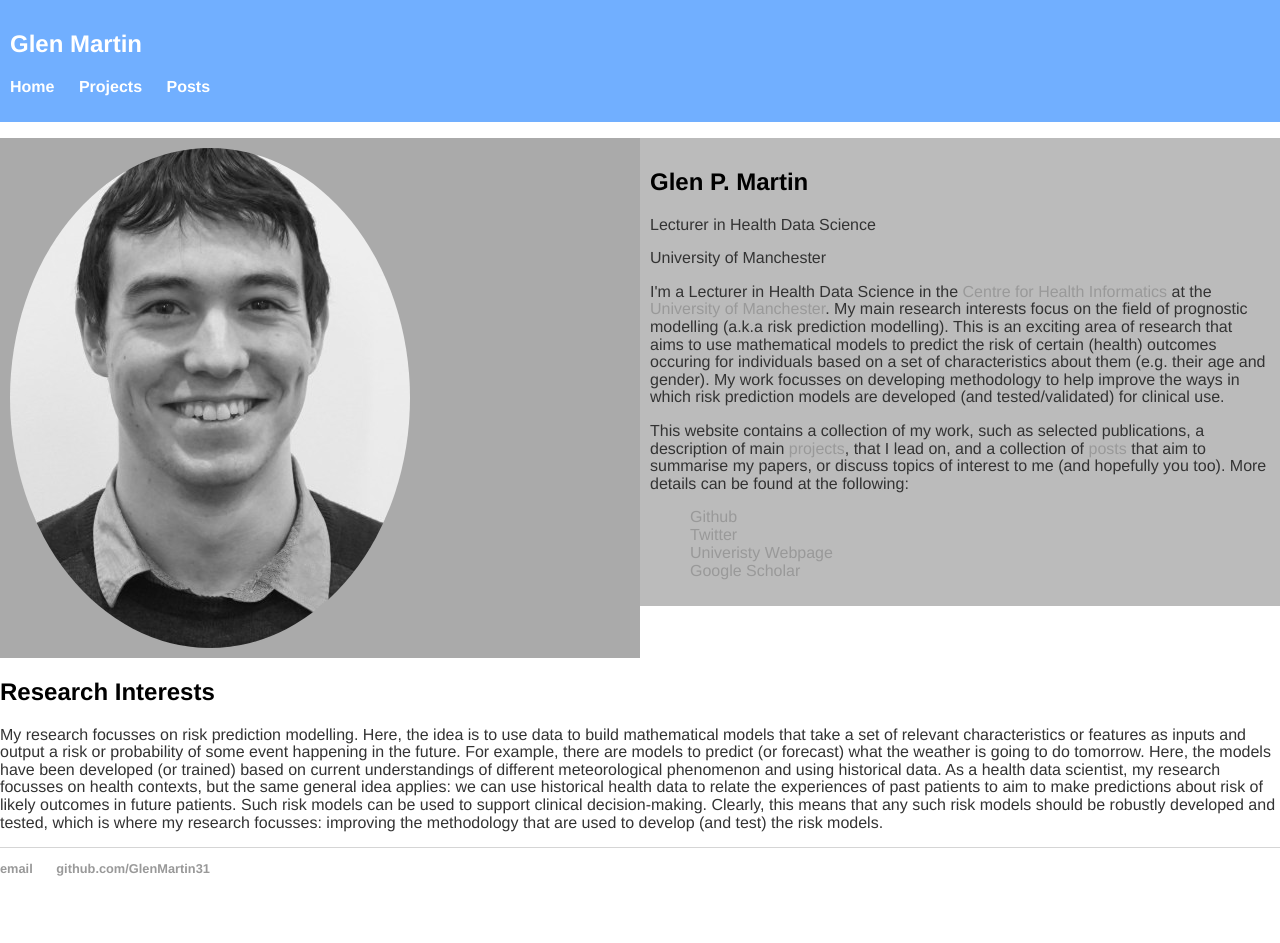
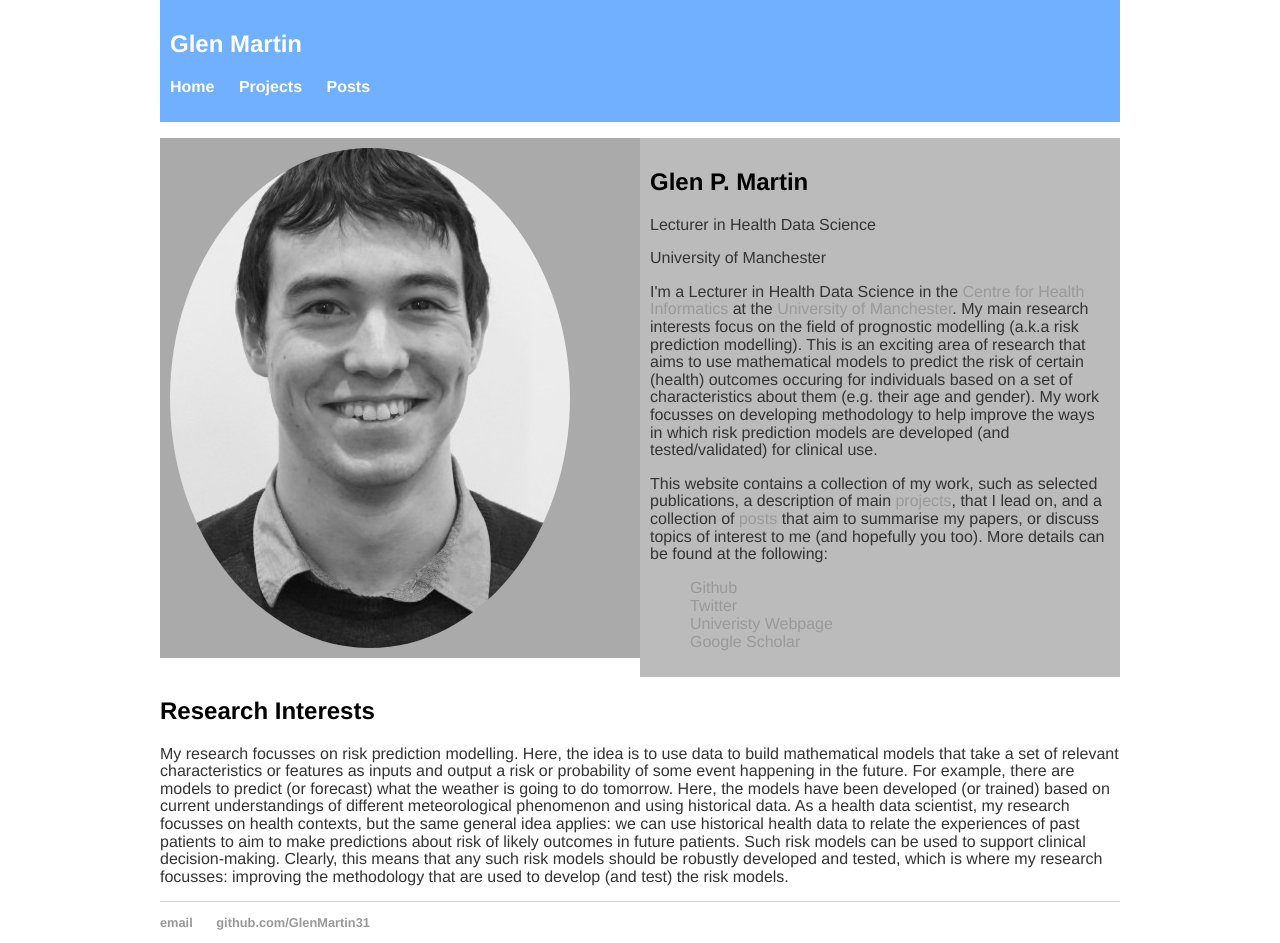
Before and after one commit to GlenMartin31/GlenMartin31.github.io, a Jekyll site: the page built from index.html, in a window 1280 px wide. Built offline with Jekyll 4.4.1, drawn with Linux system fonts in a browser that asks for light colours; before the commit the page ends 900 px from its top, so only the background shows below that.

Commit message:
Update main.css

```diff
--- a/css/main.css
+++ b/css/main.css
@@ -1,10 +1,9 @@
 * {
 	box-sizing: border-box;
 }
-
 body {
-    height: 100%;
-    margin: 0;
+    width: 75%;
+    margin: 0 auto;
     padding: 0;
 	font-family:'Helvetica', 'Arial', 'Sans-Serif';
 	text-align: left;
```
